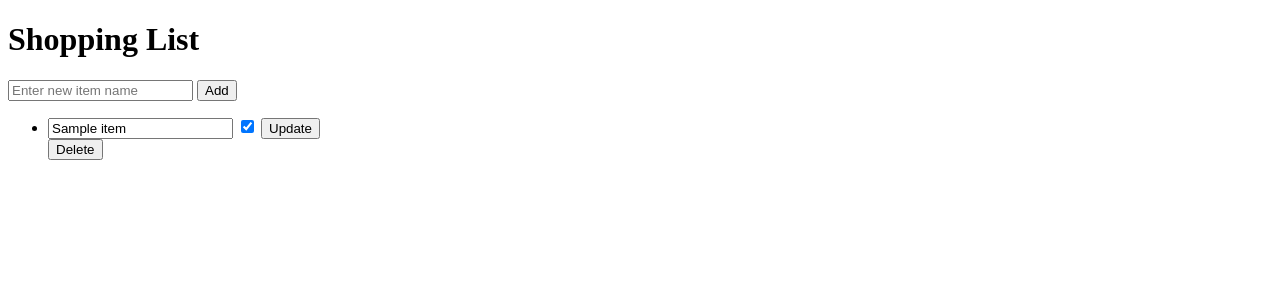
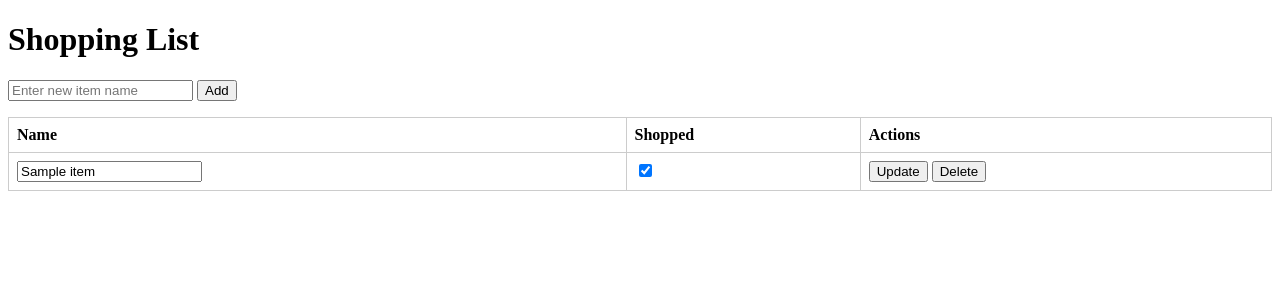
Before and after one commit to Zash22/my-mvc, a PHP site: page /list in a window 1280 px wide. Shown: the top 300 px of the page. Run offline with PHP 8.4, Linux system fonts and the light colour scheme; tables that the repository leaves empty or names only in its code hold one stand-in row (values such as "Sample post").

Commit message:
template improvements

```diff
--- a/app/views/shopping/index.php
+++ b/app/views/shopping/index.php
@@ -3,6 +3,21 @@
 <head>
     <meta charset="UTF-8">
     <title>Shopping List</title>
+    <style>
+        table {
+            width: 100%;
+            border-collapse: collapse;
+            margin-top: 1em;
+        }
+        th, td {
+            border: 1px solid #ccc;
+            padding: 0.5em;
+            text-align: left;
+        }
+        form.inline {
+            display: inline;
+        }
+    </style>
 </head>
 <body>
 <h1>Shopping List</h1>
@@ -14,24 +29,39 @@
 </form>
 
 <?php if (!empty($data['items'])): ?>
-    <ul>
+    <table>
+        <thead>
+        <tr>
+            <th>Name</th>
+            <th>Shopped</th>
+            <th>Actions</th>
+        </tr>
+        </thead>
+        <tbody>
         <?php foreach ($data['items'] as $item): ?>
-            <li>
-                <form action="/list" method="POST">
+            <tr>
+                <td>
+                    <form action="/list" method="POST" class="inline">
                         <input type="hidden" name="_method" value="PATCH">
                         <input type="hidden" name="id" value="<?= htmlspecialchars($item['id']) ?>">
                         <input type="text" name="name" value="<?= htmlspecialchars($item['name']) ?>">
+                </td>
+                <td>
                     <input type="checkbox" name="checked" value="1" <?= $item['checked'] ? 'checked' : '' ?>>
+                </td>
+                <td>
                     <input type="submit" value="Update">
                     </form>
-                <form action="/list" method="POST" style="display:inline;">
+                    <form action="/list" method="POST" class="inline">
                         <input type="hidden" name="_method" value="DELETE">
                         <input type="hidden" name="id" value="<?= htmlspecialchars($item['id']) ?>">
                         <input type="submit" value="Delete">
                     </form>
-            </li>
+                </td>
+            </tr>
         <?php endforeach; ?>
-    </ul>
+        </tbody>
+    </table>
 <?php else: ?>
     <p>No items found.</p>
 <?php endif; ?>
```
Lines whose indentation alone changed are shown as unchanged.
